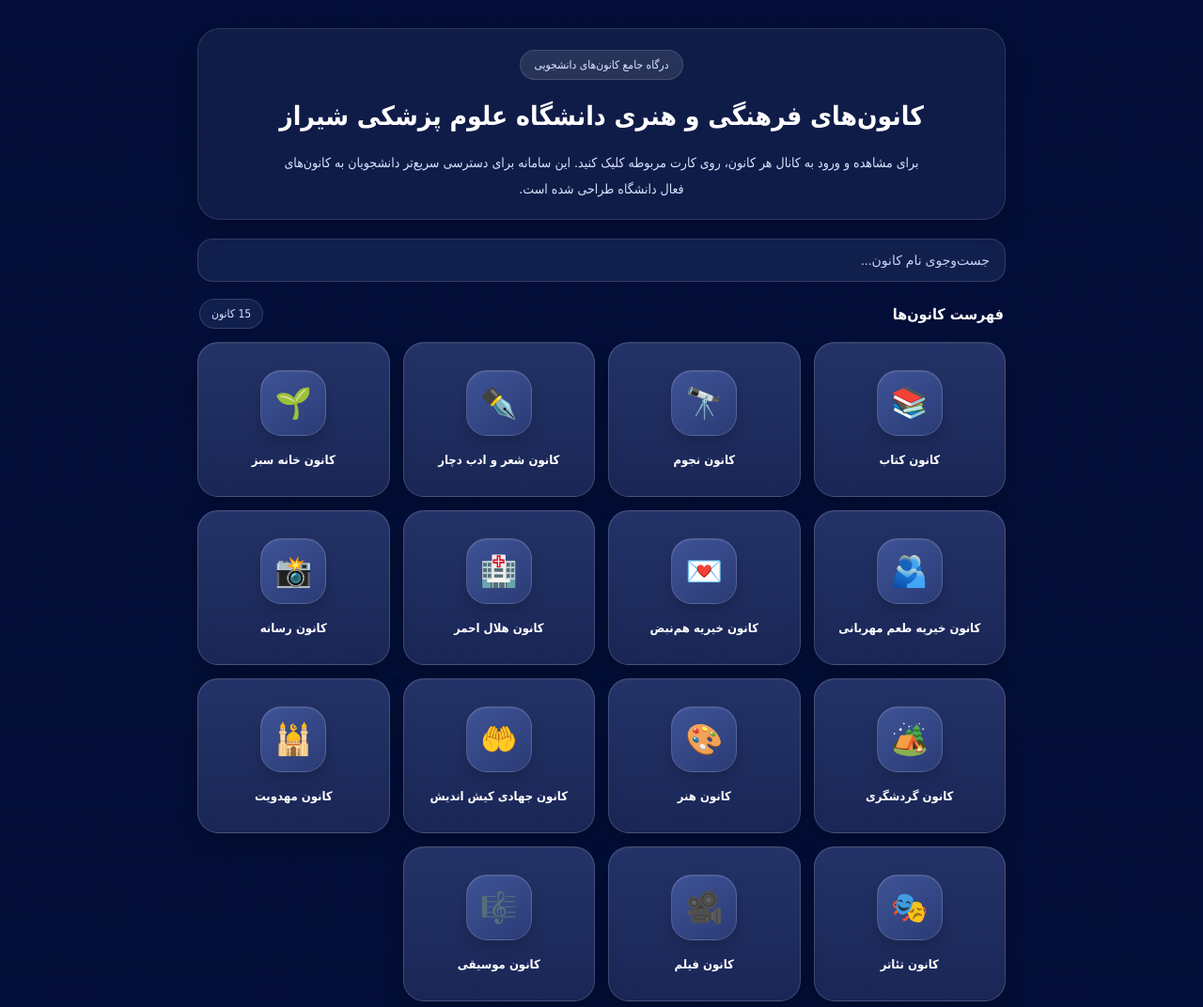
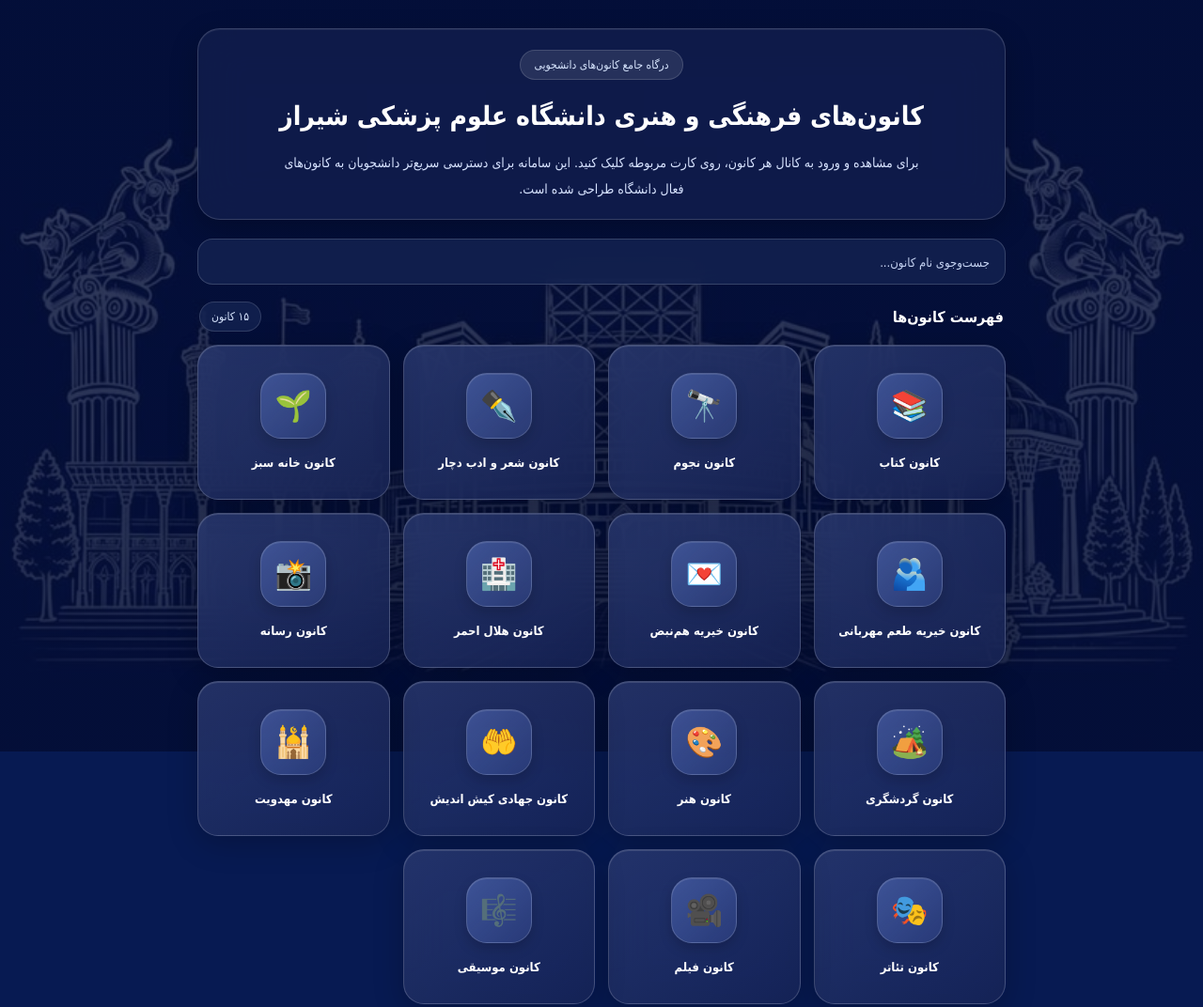
Before and after one commit to ar127001/kanoon_sums-telegram-miniapp, a plain HTML site: page index.html in a window 1280 px wide. Shown: the top 1072 px of the page at 94% size. Drawn offline with Linux system fonts and the light colour scheme.

Commit message:
Update index.html

```diff
--- a/index.html
+++ b/index.html
@@ -1,15 +1,18 @@
+
 <!DOCTYPE html>
 <html lang="fa" dir="rtl">
 
 <head>
-    <meta charset="UTF-8" />
-    <meta name="viewport" content="width=device-width, initial-scale=1.0" />
-    <meta name="theme-color" content="#071a52" />
-    <title>کانون‌های فرهنگی و هنری دانشگاه علوم پزشکی شیراز</title>
+    <meta charset="UTF-8">
+    <meta name="viewport" content="width=device-width, initial-scale=1.0">
+    <meta name="theme-color" content="#071a52">
+
+    <title>کانون‌های دانشگاه علوم پزشکی شیراز</title>
 
     <script src="https://telegram.org/js/telegram-web-app.js"></script>
 
     <style>
+
         * {
             box-sizing: border-box;
         }
@@ -25,13 +28,28 @@
         body {
             color: #ffffff;
             background-color: #071a52;
+        }
+
+        /* Background */
+
+        body::before {
+            content: "";
+            position: fixed;
+            inset: 0;
+            z-index: -1;
+
             background-image:
-                linear-gradient(rgba(4, 15, 55, 0.80), rgba(4, 15, 55, 0.88)),
+                linear-gradient(
+                    rgba(4, 15, 55, 0.80),
+                    rgba(4, 15, 55, 0.88)
+                ),
                 url("background.jpg");
+
             background-size: cover;
             background-position: center bottom;
             background-repeat: no-repeat;
-            background-attachment: fixed;
+
+            pointer-events: none;
         }
 
         .page {
@@ -40,27 +58,39 @@
             padding: 24px 16px 36px;
         }
 
+        /* Header */
+
         .hero {
             text-align: center;
             padding: 22px 18px 18px;
             margin-bottom: 20px;
-            border: 1px solid rgba(255, 255, 255, 0.12);
+
+            border: 1px solid rgba(255, 255, 255, 0.16);
             border-radius: 24px;
-            background: rgba(18, 31, 75, 0.84);
-            -webkit-backdrop-filter: blur(12px);
-            backdrop-filter: blur(12px);
-            box-shadow: 0 10px 30px rgba(0, 0, 0, 0.22);
+
+            background: rgba(18, 31, 75, 0.80);
+
+            -webkit-backdrop-filter: blur(22px) saturate(130%);
+            backdrop-filter: blur(22px) saturate(130%);
+
+            box-shadow:
+                0 10px 30px rgba(0, 0, 0, 0.22),
+                inset 0 1px 0 rgba(255, 255, 255, 0.08);
         }
 
         .hero-badge {
             display: inline-flex;
             align-items: center;
             justify-content: center;
+
             padding: 8px 14px;
+            margin-bottom: 14px;
+
             border-radius: 999px;
-            margin-bottom: 14px;
+
             background: rgba(255, 255, 255, 0.10);
             border: 1px solid rgba(255, 255, 255, 0.14);
+
             color: #d9e7ff;
             font-size: 12px;
         }
@@ -75,15 +105,19 @@
         .hero p {
             margin: 0 auto;
             max-width: 700px;
+
             color: #d7e3ff;
             font-size: 13px;
             line-height: 2;
         }
 
+        /* Search */
+
         .toolbar {
             display: flex;
             flex-direction: column;
             gap: 12px;
+
             margin: 20px 0 18px;
         }
 
@@ -93,25 +127,47 @@
 
         .search-box input {
             width: 100%;
-            border: 1px solid rgba(255, 255, 255, 0.14);
-            background: rgba(21, 35, 82, 0.84);
+
+            border: 1px solid rgba(255, 255, 255, 0.16);
+            border-radius: 16px;
+
+            background: rgba(21, 35, 82, 0.80);
             color: #ffffff;
-            border-radius: 16px;
+
             padding: 14px 16px;
-            font-size: 14px;
+
+            font-family: inherit;
+            font-size: 16px;
+
             outline: none;
-            -webkit-backdrop-filter: blur(10px);
-            backdrop-filter: blur(10px);
+
+            -webkit-backdrop-filter: blur(22px);
+            backdrop-filter: blur(22px);
+
+            transition:
+                border-color 0.2s ease,
+                box-shadow 0.2s ease;
         }
 
         .search-box input::placeholder {
             color: #c6d4f3;
+            font-size: 13px;
         }
+
+        .search-box input:focus {
+            border-color: rgba(140, 180, 255, 0.65);
+
+            box-shadow:
+                0 0 0 3px rgba(110, 150, 255, 0.10);
+        }
+
+        /* Section Header */
 
         .section-head {
             display: flex;
             align-items: center;
             justify-content: space-between;
+
             gap: 12px;
             margin-bottom: 14px;
             padding: 0 2px;
@@ -125,15 +181,21 @@
 
         .count-badge {
             white-space: nowrap;
+
             font-size: 12px;
             color: #d9e7ff;
+
             padding: 8px 12px;
             border-radius: 999px;
-            background: rgba(21, 35, 82, 0.84);
+
+            background: rgba(21, 35, 82, 0.80);
             border: 1px solid rgba(255, 255, 255, 0.14);
-            -webkit-backdrop-filter: blur(10px);
-            backdrop-filter: blur(10px);
+
+            -webkit-backdrop-filter: blur(22px);
+            backdrop-filter: blur(22px);
         }
+
+        /* Grid */
 
         .grid {
             display: grid;
@@ -141,90 +203,148 @@
             gap: 14px;
         }
 
+        /* Frosted Glass Cards */
+
         .card {
+            position: relative;
+
+            min-width: 0;
+            min-height: 150px;
+
+            padding: 18px 12px 16px;
+
             text-decoration: none;
             color: #ffffff;
+
             border-radius: 22px;
-            padding: 18px 12px 16px;
-            min-height: 150px;
+
             background: linear-gradient(
-                180deg,
-                rgba(39, 54, 108, 0.92),
-                rgba(28, 41, 89, 0.90)
+                145deg,
+                rgba(42, 57, 110, 0.82),
+                rgba(25, 37, 85, 0.78)
             );
-            border: 1px solid rgba(255, 255, 255, 0.16);
-            -webkit-backdrop-filter: blur(12px);
-            backdrop-filter: blur(12px);
+
+            -webkit-backdrop-filter: blur(22px) saturate(130%);
+            backdrop-filter: blur(22px) saturate(130%);
+
+            border: 1px solid rgba(255, 255, 255, 0.18);
+
             box-shadow:
-                0 10px 24px rgba(0, 0, 0, 0.24),
-                inset 0 1px 0 rgba(255, 255, 255, 0.05);
-            transition: transform 0.2s ease, box-shadow 0.2s ease, border-color 0.2s ease;
+                0 8px 32px rgba(0, 0, 0, 0.22),
+                inset 0 1px 0 rgba(255, 255, 255, 0.12);
+
             display: flex;
             flex-direction: column;
             align-items: center;
             justify-content: center;
+
             text-align: center;
+
+            overflow: hidden;
+            isolation: isolate;
+
+            cursor: pointer;
+
+            transition:
+                transform 0.2s ease,
+                box-shadow 0.2s ease,
+                border-color 0.2s ease;
+
             -webkit-tap-highlight-color: transparent;
         }
 
-        .card:hover {
-            transform: translateY(-4px);
-            box-shadow: 0 14px 28px rgba(0, 0, 0, 0.28);
-            border-color: rgba(255, 255, 255, 0.24);
+        @media (hover: hover) {
+
+            .card:hover {
+                transform: translateY(-4px);
+
+                border-color: rgba(255, 255, 255, 0.30);
+
+                box-shadow:
+                    0 14px 28px rgba(0, 0, 0, 0.28),
+                    inset 0 1px 0 rgba(255, 255, 255, 0.14);
+            }
+
         }
 
         .card:active {
-            transform: scale(0.98);
+            transform: scale(0.97);
         }
+
+        /* Icon */
 
         .icon-wrap {
             width: 70px;
             height: 70px;
+
             border-radius: 22px;
             margin-bottom: 14px;
+
             display: flex;
             align-items: center;
             justify-content: center;
+
             font-size: 32px;
+
             background: linear-gradient(
                 135deg,
                 rgba(103, 133, 218, 0.42),
                 rgba(79, 104, 184, 0.28)
             );
-            border: 1px solid rgba(255, 255, 255, 0.15);
+
+            border: 1px solid rgba(255, 255, 255, 0.16);
+
             box-shadow:
                 inset 0 1px 0 rgba(255, 255, 255, 0.10),
                 0 6px 14px rgba(0, 0, 0, 0.16);
         }
 
+        /* Card Title */
+
         .card-title {
+            margin: 0;
+
             font-size: 13px;
             line-height: 1.9;
             font-weight: 700;
+
             color: #ffffff;
-            margin: 0;
         }
+
+        /* Empty Search Result */
 
         .empty-state {
             display: none;
+
             text-align: center;
+
             padding: 28px 16px;
             margin-top: 10px;
+
             border-radius: 20px;
-            background: rgba(18, 31, 75, 0.88);
+
+            background: rgba(18, 31, 75, 0.80);
             border: 1px solid rgba(255, 255, 255, 0.12);
+
             color: #d7e3ff;
             line-height: 2;
-            -webkit-backdrop-filter: blur(10px);
-            backdrop-filter: blur(10px);
+
+            -webkit-backdrop-filter: blur(22px);
+            backdrop-filter: blur(22px);
         }
+
+        /* Footer */
 
         .footer {
             margin-top: 24px;
+
             text-align: center;
+
             font-size: 11px;
             line-height: 2;
+
             color: #cbd8f2;
+
             padding: 18px 12px 0;
         }
 
@@ -232,17 +352,35 @@
             color: #ffffff;
         }
 
-        @supports not ((-webkit-backdrop-filter: blur(1px)) or (backdrop-filter: blur(1px))) {
+        /* Fallback for unsupported browsers */
+
+        @supports not (
+            (-webkit-backdrop-filter: blur(1px))
+            or
+            (backdrop-filter: blur(1px))
+        ) {
+
             .hero,
             .search-box input,
             .count-badge,
-            .card,
             .empty-state {
-                background-color: rgba(25, 39, 86, 0.96);
+                background: rgba(25, 39, 86, 0.90);
             }
+
+            .card {
+                background: linear-gradient(
+                    145deg,
+                    rgba(42, 57, 110, 0.92),
+                    rgba(25, 37, 85, 0.90)
+                );
+            }
+
         }
 
+        /* Desktop */
+
         @media (min-width: 700px) {
+
             .page {
                 padding: 30px 20px 40px;
             }
@@ -262,195 +400,399 @@
             .card {
                 min-height: 165px;
             }
+
         }
+
+        /* Small Screens */
+
+        @media (max-width: 350px) {
+
+            .page {
+                padding: 18px 12px 30px;
+            }
+
+            .grid {
+                gap: 10px;
+            }
+
+            .card {
+                min-height: 140px;
+                padding: 14px 8px;
+            }
+
+            .icon-wrap {
+                width: 60px;
+                height: 60px;
+                font-size: 28px;
+            }
+
+            .card-title {
+                font-size: 12px;
+            }
+
+            .hero h1 {
+                font-size: 20px;
+            }
+
+        }
+
+        @media (prefers-reduced-motion: reduce) {
+
+            .card,
+            .search-box input {
+                transition: none;
+            }
+
+        }
+
     </style>
+
 </head>
 
 <body>
+
     <div class="page">
 
+        <!-- Header -->
+
         <header class="hero">
-            <div class="hero-badge">درگاه جامع کانون‌های دانشجویی</div>
-            <h1>کانون‌های فرهنگی و هنری دانشگاه علوم پزشکی شیراز</h1>
+
+            <div class="hero-badge">
+                درگاه جامع کانون‌های دانشجویی
+            </div>
+
+            <h1>
+                کانون‌های فرهنگی و هنری دانشگاه علوم پزشکی شیراز
+            </h1>
+
             <p>
                 برای مشاهده و ورود به کانال هر کانون، روی کارت مربوطه کلیک کنید.
                 این سامانه برای دسترسی سریع‌تر دانشجویان به کانون‌های فعال دانشگاه طراحی شده است.
             </p>
+
         </header>
 
+
+        <!-- Search -->
+
         <section class="toolbar">
+
             <div class="search-box">
+
                 <input
-                    type="text"
+                    type="search"
                     id="searchInput"
                     placeholder="جست‌وجوی نام کانون..."
                     aria-label="جست‌وجوی کانون"
-                />
+                    autocomplete="off"
+                >
+
             </div>
+
         </section>
 
+
+        <!-- Section Header -->
+
         <div class="section-head">
+
             <h2>فهرست کانون‌ها</h2>
-            <div class="count-badge" id="countBadge">۱۵ کانون</div>
+
+            <div class="count-badge" id="countBadge">
+                ۱۵ کانون
+            </div>
+
         </div>
+
+
+        <!-- Channels -->
 
         <main class="grid" id="channels"></main>
 
+
+        <!-- Empty State -->
+
         <div class="empty-state" id="emptyState">
+
             نتیجه‌ای برای جست‌وجوی شما پیدا نشد.
+
         </div>
 
+
+        <!-- Footer -->
+
         <footer class="footer">
+
             <strong>دانشگاه علوم پزشکی شیراز</strong>
-            <br />
+
+            <br>
+
             سامانه معرفی کانون‌های فرهنگی و هنری
+
         </footer>
+
     </div>
 
+
     <script>
+
         const tg = window.Telegram?.WebApp;
 
-        if (tg) {
-            tg.ready();
-            tg.expand();
-        }
+
+        /* Channels List */
 
         const channels = [
+
             {
                 name: "کانون کتاب",
                 icon: "📚",
                 url: "https://t.me/sumsketab"
             },
+
             {
                 name: "کانون نجوم",
                 icon: "🔭",
                 url: "https://t.me/Sums_Astronomy"
             },
+
             {
                 name: "کانون شعر و ادب دچار",
                 icon: "✒️",
                 url: "https://t.me/dochar_sums"
             },
+
             {
                 name: "کانون خانه سبز",
                 icon: "🌱",
                 url: "https://t.me/Sums_Green_House"
             },
+
             {
                 name: "کانون خیریه طعم مهربانی",
                 icon: "🫂",
                 url: "https://t.me/taamemehr_sums"
             },
+
             {
                 name: "کانون خیریه هم‌نبض",
                 icon: "💌",
                 url: "https://t.me/hamn_abzz"
             },
+
             {
                 name: "کانون هلال احمر",
                 icon: "🏥",
                 url: "https://t.me/sumshelal"
             },
+
             {
                 name: "کانون رسانه",
                 icon: "📸",
                 url: "https://t.me/MediaCenter_sums"
             },
+
             {
                 name: "کانون گردشگری",
                 icon: "🏕️",
                 url: "https://t.me/gardeshgari_sums"
             },
+
             {
                 name: "کانون هنر",
                 icon: "🎨",
                 url: "https://t.me/kanoonhonar_sums"
             },
+
             {
                 name: "کانون جهادی کیش اندیش",
                 icon: "🤲",
                 url: "https://t.me/Kishandish_sums"
             },
+
             {
                 name: "کانون مهدویت",
                 icon: "🕌",
                 url: "https://t.me/tanha_nisti313"
             },
+
             {
                 name: "کانون تئاتر",
                 icon: "🎭",
                 url: "https://t.me/kanoon_theatre"
             },
+
             {
                 name: "کانون فیلم",
                 icon: "🎥",
                 url: "https://t.me/AnjomanFilmCh"
             },
+
             {
                 name: "کانون موسیقی",
                 icon: "🎼",
                 url: "https://t.me/music_sums"
             }
+
         ];
 
+
+        /* Elements */
+
         const container = document.getElementById("channels");
+
         const searchInput = document.getElementById("searchInput");
+
         const countBadge = document.getElementById("countBadge");
+
         const emptyState = document.getElementById("emptyState");
 
+
+        /* Open Telegram Link */
+
         function openLink(url, event) {
-            if (tg) {
-                event.preventDefault();
-                tg.openTelegramLink(url);
+
+            if (
+                tg &&
+                tg.initData &&
+                typeof tg.openTelegramLink === "function"
+            ) {
+
+                try {
+                    tg.openTelegramLink(url);
+                    event.preventDefault();
+                } catch (error) {
+                    console.warn(error);
+                }
+
             }
+
         }
 
+
+        /* Persian Numbers */
+
+        function toPersianNumber(number) {
+
+            return String(number).replace(
+                /\d/g,
+                digit => "۰۱۲۳۴۵۶۷۸۹"[digit]
+            );
+
+        }
+
+
+        /* Render Channels */
+
         function renderChannels(list) {
+
             container.innerHTML = "";
 
             list.forEach(channel => {
+
                 const card = document.createElement("a");
+
                 card.className = "card";
                 card.href = channel.url;
                 card.target = "_blank";
                 card.rel = "noopener noreferrer";
 
+                card.setAttribute("aria-label", channel.name);
+
+                const icon = document.createElement("div");
+
+                icon.className = "icon-wrap";
+                icon.textContent = channel.icon;
+                icon.setAttribute("aria-hidden", "true");
+
+                const title = document.createElement("div");
+
+                title.className = "card-title";
+                title.textContent = channel.name;
+
+                card.appendChild(icon);
+                card.appendChild(title);
+
                 card.addEventListener("click", function (event) {
+
                     openLink(channel.url, event);
+
                 });
 
-                card.innerHTML = `
-                    <div class="icon-wrap">${channel.icon}</div>
-                    <div class="card-title">${channel.name}</div>
-                `;
+                container.appendChild(card);
 
-                container.appendChild(card);
             });
 
-            countBadge.textContent = `${list.length} کانون`;
-            emptyState.style.display = list.length ? "none" : "block";
+            countBadge.textContent =
+                `${toPersianNumber(list.length)} کانون`;
+
+            emptyState.style.display =
+                list.length ? "none" : "block";
+
         }
 
+
+        /* Normalize Persian Text */
+
         function normalizeText(text) {
+
             return text
-                .replace(/ي/g, "ی")
+
+                .replace(/[يى]/g, "ی")
+
                 .replace(/ك/g, "ک")
+
+                .replace(/[\u064B-\u065F]/g, "")
+
+                .replace(/[\s\u200c\u200d]+/g, "")
+
                 .trim()
+
                 .toLowerCase();
+
         }
 
+
+        /* Search */
+
         searchInput.addEventListener("input", function () {
+
             const value = normalizeText(searchInput.value);
 
             const filtered = channels.filter(channel =>
+
                 normalizeText(channel.name).includes(value)
+
             );
 
             renderChannels(filtered);
+
         });
 
+
+        /* Initial Render */
+
         renderChannels(channels);
+
+
+        /* Telegram Initialization */
+
+        if (tg) {
+
+            try {
+
+                tg.ready();
+                tg.expand();
+
+            } catch (error) {
+
+                console.warn(error);
+
+            }
+
+        }
+
     </script>
+
 </body>
 
 </html>
```
